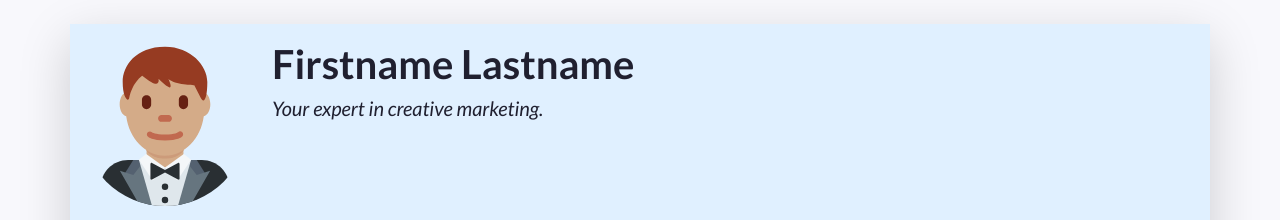
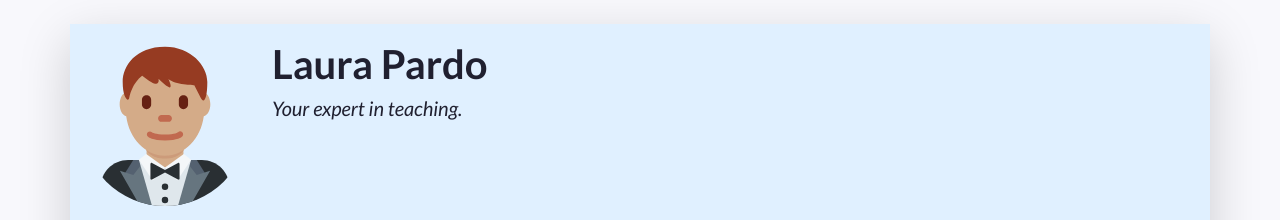
Before and after one commit to lapardo/class6-template, a plain HTML site: page index.html in a window 1280 px wide. Shown: the top 220 px of the page. Drawn offline with nearby package versions, Linux system fonts and the light colour scheme.

Commit message:
changed name

```diff
--- a/index.html
+++ b/index.html
@@ -49,8 +49,8 @@
           A container to wrap around your name and tagline. Full-width at small size, then columns of increasing size.
         -->
         <div class="col-12 col-sm-8 col-md-9 col-lg-10 my-3 header-content">
-          <h1 class="fw-bolder">Firstname Lastname</h1>
-          <h5 class="fst-italic tagline">Your expert in creative marketing.</h5>
+          <h1 class="fw-bolder">Laura Pardo</h1>
+          <h5 class="fst-italic tagline">Your expert in teaching.</h5>
         </div>
       </header>
 
```
Also changed, not shown: 1 other file.
